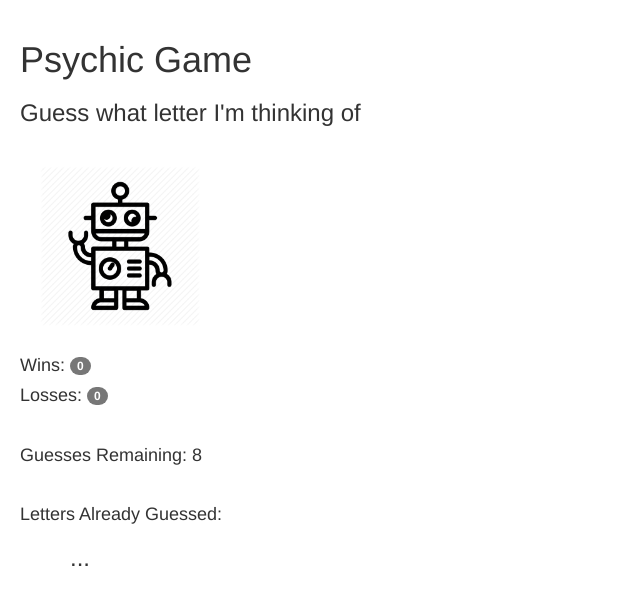
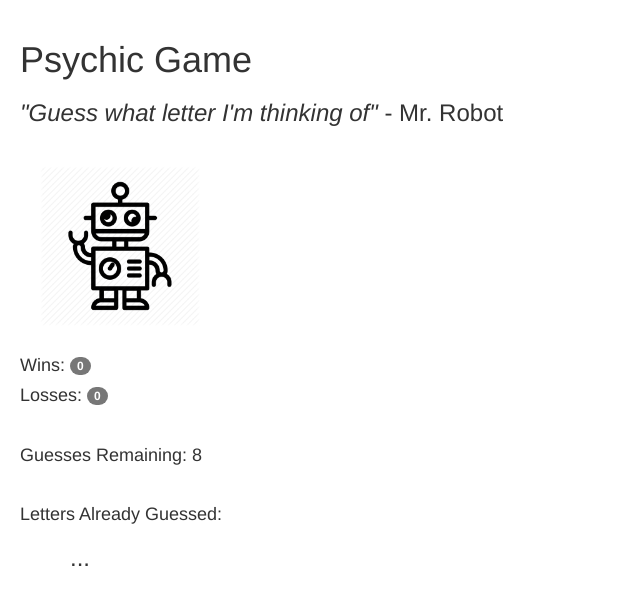
Before and after one commit to B-Helgeson/Psychic-Game, a plain HTML site: page index.html in a window 1280 px wide. Shown: the whole page, without its empty margins (0-640 px from the left). Drawn offline with nearby package versions, Linux system fonts and the light colour scheme.

Commit message:
perfected Psychic Game

```diff
--- a/index.html
+++ b/index.html
@@ -15,7 +15,7 @@
 
     <header>
         <h1>Psychic Game</h1>
-        <h3>Guess what letter I'm thinking of</h3>
+        <h3><i>"Guess what letter I'm thinking of"</i> - Mr. Robot</h3>
     </header>
 
     <section class="imageBox">
```
Also changed, not shown: 1 other file.
